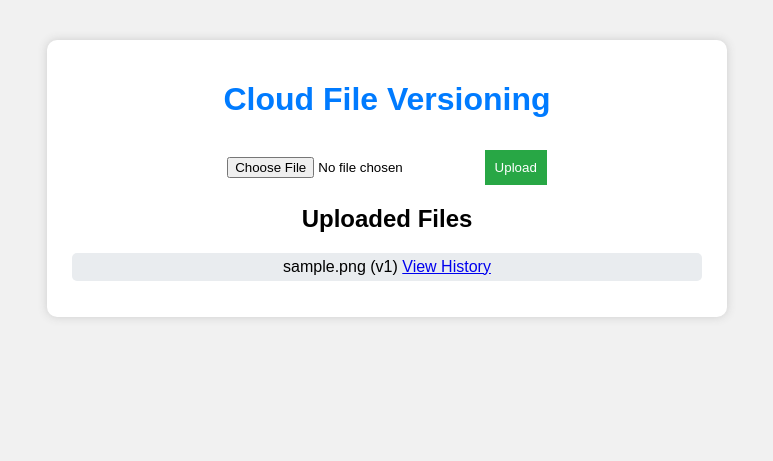
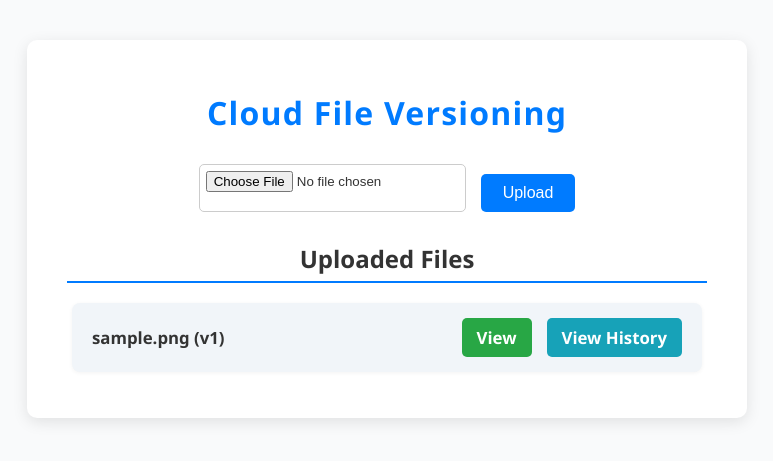
Before and after one commit to VedTambe/cloud-file-versioning, a Flask app: page / in a window 1280 px wide. Shown: the top 461 px of the page, without its empty margins (253-1026 px from the left). Run offline with Flask 3, Linux system fonts and the light colour scheme; tables that the repository leaves empty hold one stand-in row (values such as "Sample post").

Commit message:
updated files added

```diff
--- a/app/app.py
+++ b/app/app.py
@@ -1,19 +1,30 @@
-from flask import Flask, request, render_template, redirect, url_for
+from flask import Flask, request, render_template, redirect, url_for, send_from_directory
 import os
 import mysql.connector
 from datetime import datetime
+import time
 
 app = Flask(__name__)
-app.config['UPLOAD_FOLDER'] = 'app/uploads'
+app.config['UPLOAD_FOLDER'] = 'uploads'
 
-# MySQL Connection
-db = mysql.connector.connect(
-    host="db",
-    user="root",
-    password="root",
-    database="file_versioning"
-)
-cursor = db.cursor()
+# MySQL Connection with Retry
+for i in range(10):
+    try:
+        db = mysql.connector.connect(
+            host="db",
+            user="root",
+            password="root",
+            database="file_versioning"
+        )
+        cursor = db.cursor()
+        print("MySQL connected successfully!")
+        break
+    except mysql.connector.Error as err:
+        print(f"MySQL not ready yet, retrying in 5 sec... ({i+1}/10)")
+        time.sleep(5)
+else:
+    print("Could not connect to MySQL after 10 attempts. Exiting...")
+    exit(1)
 
 # Home Page
 @app.route('/')
@@ -47,5 +58,15 @@ def history(filename):
     versions = cursor.fetchall()
     return render_template("history.html", filename=filename, versions=versions)
 
+# PDF Preview Route
+@app.route('/preview/<path:filename>')
+def preview(filename):
+    return send_from_directory(app.config['UPLOAD_FOLDER'], filename)
+
+# OPTIONAL: If you want to allow direct access via /uploads/<filename>
+@app.route('/uploads/<path:filename>')
+def serve_uploads(filename):
+    return send_from_directory(app.config['UPLOAD_FOLDER'], filename)
+
 if __name__ == "__main__":
     app.run(host='0.0.0.0', port=5000)
--- a/app/templates/index.html
+++ b/app/templates/index.html
@@ -1,21 +1,125 @@
 <!DOCTYPE html>
-<html>
+<html lang="en">
 <head>
-    <title>Cloud File Versioning </title>
-    <link rel="stylesheet" href="/static/css/style.css">
+    <meta charset="UTF-8" />
+    <meta name="viewport" content="width=device-width, initial-scale=1" />
+    <title>Cloud File Versioning</title>
+    <link rel="stylesheet" href="/static/css/style.css" />
+    <style>
+        body {
+            font-family: 'Segoe UI', Tahoma, Geneva, Verdana, sans-serif;
+            background: #f9fafb;
+            color: #333;
+            margin: 0;
+            padding: 0;
+        }
+        .container {
+            max-width: 900px;
+            margin: 40px auto;
+            background: white;
+            padding: 30px 40px;
+            border-radius: 10px;
+            box-shadow: 0 4px 15px rgba(0,0,0,0.1);
+        }
+        h1 {
+            text-align: center;
+            color: #007bff;
+            margin-bottom: 30px;
+            letter-spacing: 1.2px;
+        }
+        form {
+            display: flex;
+            justify-content: center;
+            gap: 15px;
+            margin-bottom: 30px;
+        }
+        input[type="file"] {
+            padding: 6px;
+            border: 1px solid #ccc;
+            border-radius: 5px;
+            cursor: pointer;
+        }
+        button {
+            background-color: #007bff;
+            color: white;
+            border: none;
+            padding: 10px 22px;
+            border-radius: 5px;
+            font-size: 1rem;
+            cursor: pointer;
+            transition: background-color 0.3s ease;
+        }
+        button:hover {
+            background-color: #0056b3;
+        }
+        h2 {
+            border-bottom: 2px solid #007bff;
+            padding-bottom: 6px;
+            margin-bottom: 20px;
+        }
+        ul {
+            list-style: none;
+            padding-left: 0;
+        }
+        li {
+            background: #f1f5f9;
+            padding: 15px 20px;
+            margin-bottom: 12px;
+            border-radius: 8px;
+            display: flex;
+            justify-content: space-between;
+            align-items: center;
+            font-weight: 600;
+            font-size: 1.05rem;
+            box-shadow: 0 1px 4px rgba(0,0,0,0.05);
+        }
+        .actions {
+            display: flex;
+            gap: 15px;
+        }
+        a.button-link {
+            background-color: #28a745;
+            color: white;
+            padding: 8px 15px;
+            border-radius: 5px;
+            text-decoration: none;
+            font-weight: 600;
+            transition: background-color 0.3s ease;
+        }
+        a.button-link:hover {
+            background-color: #1e7e34;
+        }
+        a.history-link {
+            background-color: #17a2b8;
+            color: white;
+            padding: 8px 15px;
+            border-radius: 5px;
+            text-decoration: none;
+            font-weight: 600;
+            transition: background-color 0.3s ease;
+        }
+        a.history-link:hover {
+            background-color: #117a8b;
+        }
+    </style>
 </head>
 <body>
     <div class="container">
         <h1>Cloud File Versioning</h1>
         <form action="/upload" method="post" enctype="multipart/form-data">
-            <input type="file" name="file" required>
+            <input type="file" name="file" required />
             <button type="submit">Upload</button>
         </form>
+
         <h2>Uploaded Files</h2>
         <ul>
             {% for file in files %}
-                <li>{{ file[1] }} (v{{ file[2] }})
-                    <a href="/history/{{ file[1] }}">View History</a>
+                <li>
+                    {{ file[1] }} (v{{ file[2] }})
+                    <div class="actions">
+                        <a class="button-link" href="{{ url_for('preview', filename=file[1]) }}" target="_blank">View</a>
+                        <a class="history-link" href="{{ url_for('history', filename=file[1]) }}">View History</a>
+                    </div>
                 </li>
             {% endfor %}
         </ul>
```
Also changed, not shown: app/index.html (added, +70 -0 lines), app/templates/preview.html (added, +17 -0 lines), 3 other files.
